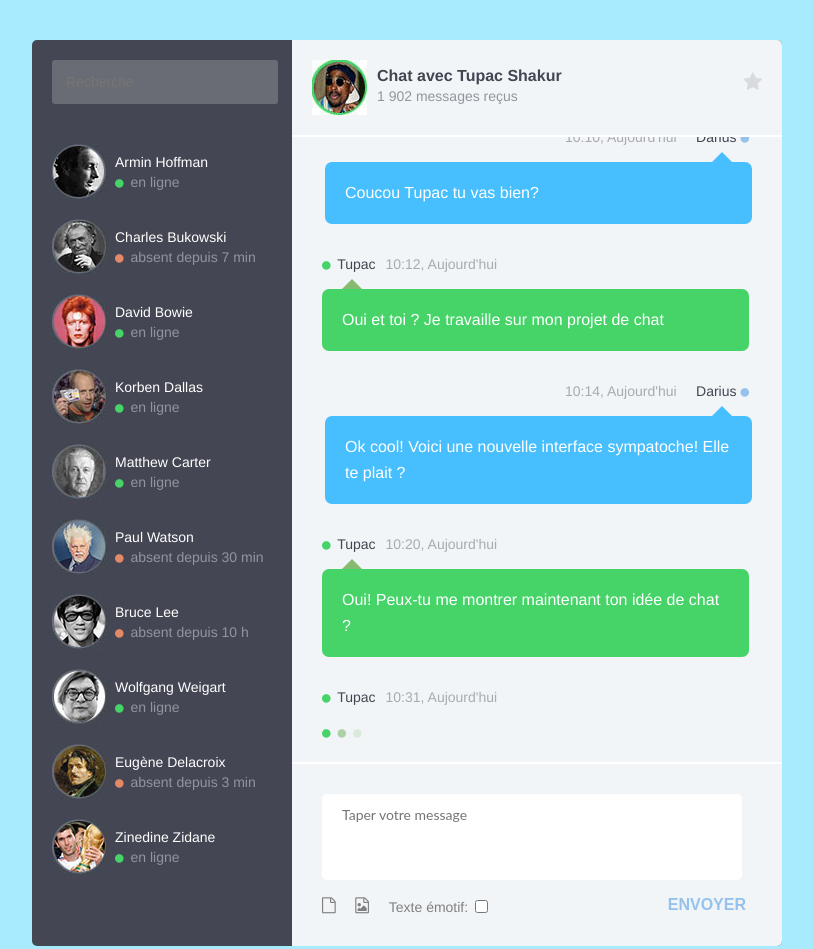
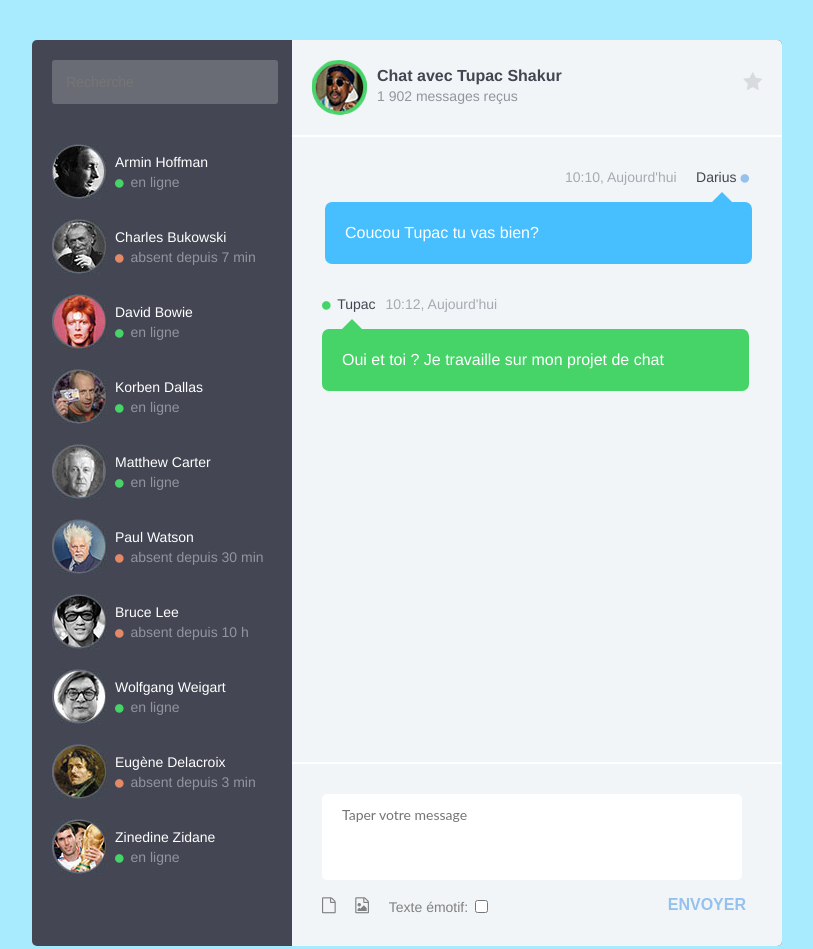
Before and after one commit to darius-chat/darius-chat.github.io, a plain HTML site: page index.html in a window 1280 px wide. Shown: the whole page, without its empty margins (233-1046 px from the left). Drawn offline with nearby package versions, Linux system fonts and the light colour scheme; a script that the page names is missing.

Commit message:
derniers ajustements

```diff
--- a/css/style.css
+++ b/css/style.css
@@ -175,7 +175,7 @@ body {
   width: 0;
   position: absolute;
   pointer-events: none;
-  border-bottom-color: #86BB71;
+  border-bottom-color: #46D469;
   border-width: 10px;
   margin-left: -10px;
 }
--- a/index.html
+++ b/index.html
@@ -130,7 +130,7 @@
 
     <div class="chat">
       <div class="chat-header clearfix">
-        <img src="img/unnamed.jpg" alt="avatar" />
+        <img src="img/unnamed.png" alt="avatar" />
 
         <div class="chat-about">
           <div class="chat-with">Chat avec Tupac Shakur</div>
@@ -162,7 +162,7 @@
               Oui et toi ? Je travaille sur mon projet de chat
             </div>
           </li>
-
+<!--
           <li class="clearfix">
             <div class="message-data align-right">
               <span class="message-data-time">10:14, Aujourd'hui</span> &nbsp; &nbsp;
@@ -192,7 +192,7 @@
             <i class="fa fa-circle online"></i>
             <i class="fa fa-circle online" style="color: #AED2A6"></i>
             <i class="fa fa-circle online" style="color:#DAE9DA"></i>
-          </li>
+          </li>-->
 
         </ul>
 
```
Also changed, not shown: img/unnamed.png (added).
